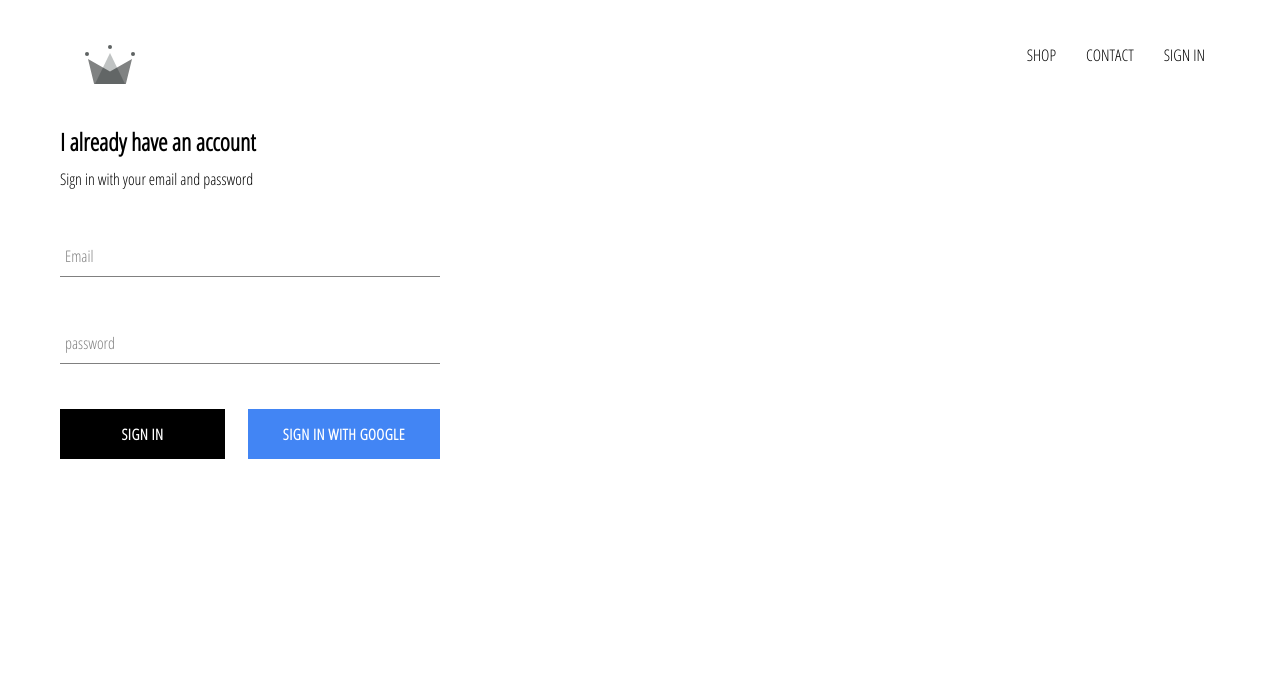
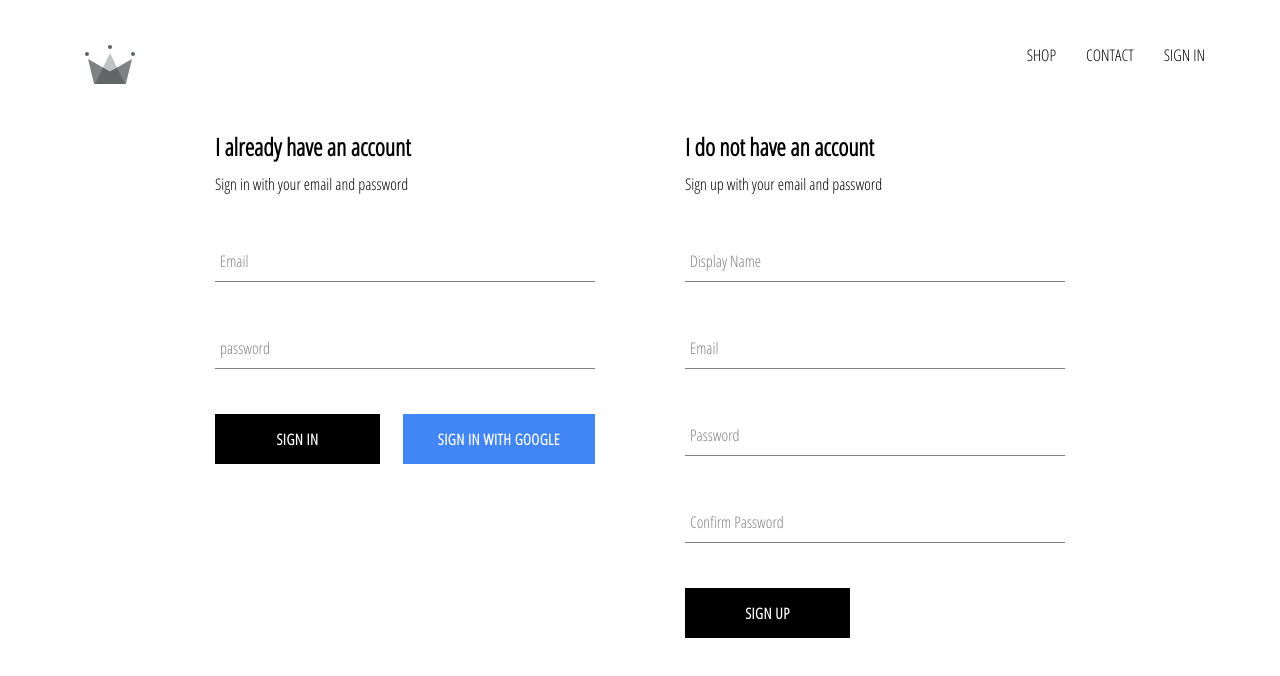
Before and after one commit to KeerthikaChandra/crown-clothing, a React (Create React App) app: page /signin in a window 1280 px wide. Shown: the top 676 px of the page. Built offline with nearby package versions, Linux system fonts and the light colour scheme; no server answers.

Commit message:
added signUp component and modified signIn and signUp styles

```diff
--- a/src/App.js
+++ b/src/App.js
@@ -6,7 +6,7 @@
 import ShopPage from './page/shop/shop.component';
 import Header from './components/header/header.component';
 import SignInAndSignUp from './page/sign-in-sign-up/sign-in-sign-up.component';
-import { auth } from './firebase/firebase.utils';
+import { auth , createUserProfileDocument} from './firebase/firebase.utils';
 
 
 class App extends React.Component {
@@ -21,9 +21,22 @@
   unsubscribeFromAuth = null;
 
   componentDidMount() {
-    this.unsubscribeFromAuth = auth.onAuthStateChanged(user => {
-      this.setState({ currentUser: user})
-      console.log(user)
+    this.unsubscribeFromAuth = auth.onAuthStateChanged( async userAuth => {
+     if(userAuth) {
+       const userRef = await createUserProfileDocument(userAuth)
+
+       userRef.onSnapshot(snapShot => {
+        this.setState({
+          currentUser : {
+            id: snapShot.id,
+            ...snapShot.data()
+          }
+        }, () =>  console.log(this.state))
+       } )
+     } else {
+       this.setState({currentUser: userAuth});
+     }
+
     }
     )
   }
--- /dev/null
+++ b/src/components/sign-up/sign-up.component.jsx
@@ -0,0 +1,109 @@
+import React from 'react';
+
+import './sign-up.styles.scss';
+
+import FormInput from '../form-input/form-input.component';
+
+import CustomButton from '../custom-button/custom-button.component';
+
+import { auth, createUserProfileDocument } from '../../firebase/firebase.utils';
+
+class SignUp extends React.Component {
+    constructor() {
+        super();
+
+        this.state = {
+            displayName: '',
+            email: '',
+            password: '',
+            confirmPassword: ''
+        }
+    }
+
+    handleSubmit = async event => {
+        event.preventDefault();
+        const {displayName, email, password, confirmPassword} = this.state
+
+        if( password !== confirmPassword ) {
+            alert("Passwords do not match");
+            return;
+        }
+         else {
+            try {
+                const { user } = auth.createUserWithEmailAndPassword(email, password);
+
+                await createUserProfileDocument(user, {displayName});
+
+                this.setState (
+                    {
+                        displayName: '',
+                        email: '',
+                        password: '',
+                        confirmPassword: ''
+                    }
+                )
+            }
+            catch(error) {
+                console.error(error);
+            }
+         }
+
+
+    }
+
+    handleChange = event => {
+        const {name, value} = event.target;
+        this.setState({
+            [name]: value
+        });
+    }
+
+
+    render() {
+        const {displayName, email, password, confirmPassword} = this.state
+
+        return(
+            <div className='sign-up'>
+                <h2 className='title'>I do not have an account</h2>
+                <span>Sign up with your email and password</span>
+                <form className='sign-up-form' onSubmit={this.handleSubmit}>
+                    <FormInput
+                       type='text'
+                       name='displayName'
+                       value={displayName}
+                       onChange={this.handleChange}
+                       label='Display Name'
+                       required
+                    />
+                    <FormInput
+                       type='email'
+                       name='email'
+                       value={email}
+                       onChange={this.handleChange}
+                       label='Email'
+                       required
+                    />
+                    <FormInput
+                       type='password'
+                       name='password'
+                       value={password}
+                       onChange={this.handleChange}
+                       label='Password'
+                       required
+                    />
+                    <FormInput
+                       type='password'
+                       name='confirmPassword'
+                       value={confirmPassword}
+                       onChange={this.handleChange}
+                       label='Confirm Password'
+                       required
+                    />
+                    <CustomButton type='submit'>SIGN UP</CustomButton>
+                </form>
+            </div>
+        );
+    }
+}
+
+export default SignUp;
--- /dev/null
+++ b/src/components/sign-up/sign-up.styles.scss
@@ -0,0 +1,9 @@
+.sign-up {
+    display: flex;
+    flex-direction: column;
+    width: 380px;
+
+    .title {
+      margin: 10px 0;
+    }
+  }
--- a/src/firebase/firebase.utils.js
+++ b/src/firebase/firebase.utils.js
@@ -15,6 +15,35 @@
     measurementId: "G-7ZZ1BE319E"
   };
 
+export const createUserProfileDocument = async (userAuth, additionalData) => {
+  if(!userAuth) return;
+
+  const userRef = firestore.doc(`users/${userAuth.uid}`)
+  const snapShot = await userRef.get();
+
+  if(!snapShot.exists)  {
+    const {displayName,email} = userAuth
+    const createdAt = new Date();
+
+    try {
+      await userRef.set({
+        displayName,
+        email,
+        createdAt,
+        ...additionalData
+      })
+    }
+
+    catch(error) {
+      console.log('error creating user',error.message);
+    }
+
+  }
+  return userRef;
+
+}
+
+
   firebase.initializeApp(config);
 
   export const auth = firebase.auth();
--- a/src/page/sign-in-sign-up/sign-in-sign-up.component.jsx
+++ b/src/page/sign-in-sign-up/sign-in-sign-up.component.jsx
@@ -4,9 +4,12 @@
 
 import SignIn from '../../components/sign-in/sign-in.component';
 
+import SignUp from '../../components/sign-up/sign-up.component';
+
 const SignInAndSignUp = () => (
-    <div className='sign-in-sign-up'>
+    <div className='sign-in-and-sign-up'>
         <SignIn />
+        <SignUp />
     </div>
 )
 
--- a/src/page/sign-in-sign-up/sign-in-sign-up.styles.scss
+++ b/src/page/sign-in-sign-up/sign-in-sign-up.styles.scss
@@ -0,0 +1,6 @@
+.sign-in-and-sign-up {
+    width: 850px;
+    display: flex;
+    justify-content: space-between;
+    margin: 30px auto;
+  }
```
